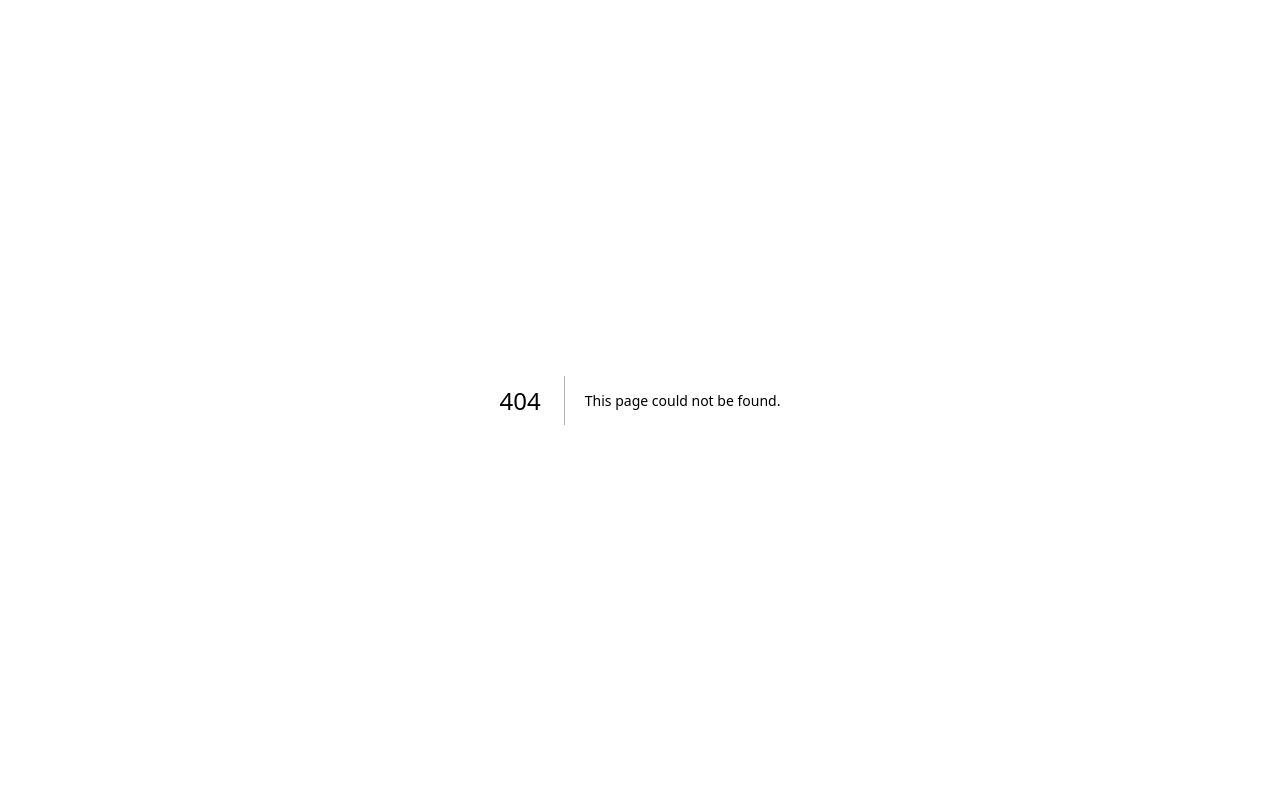
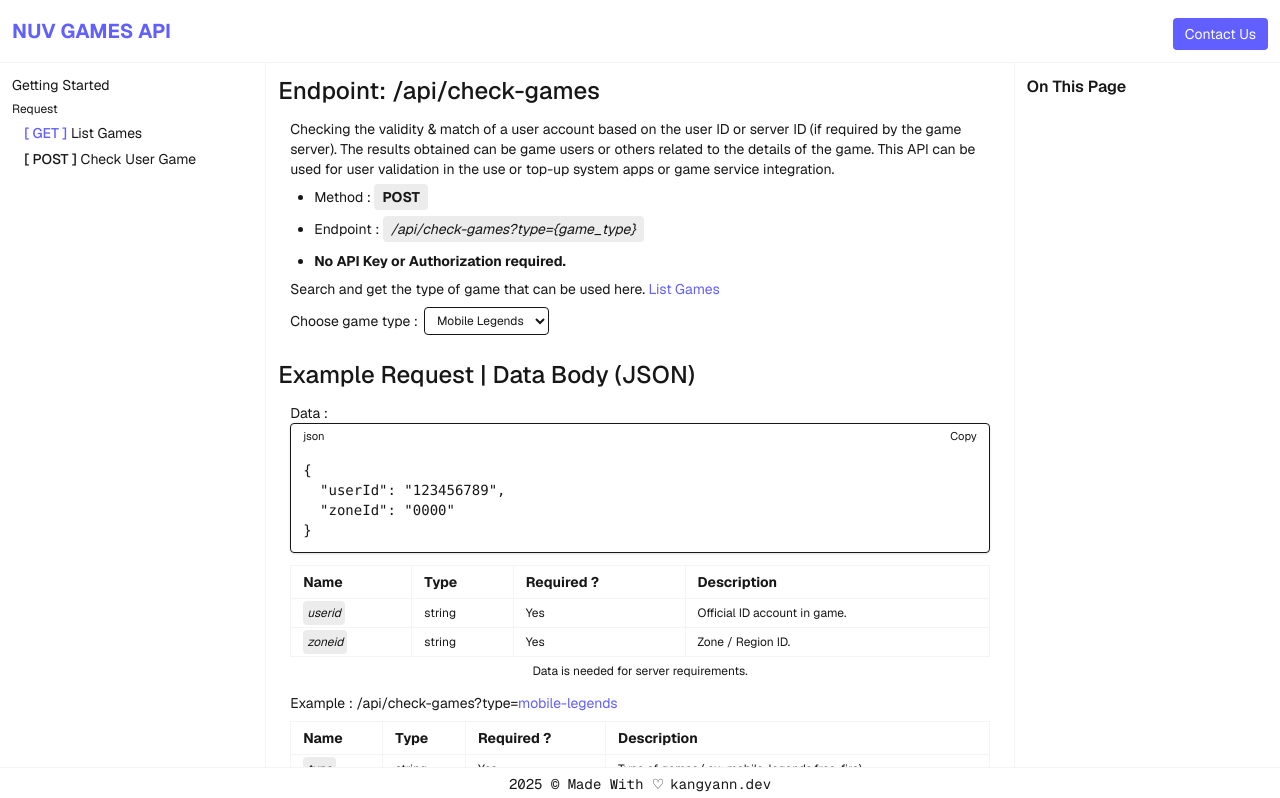
Before and after one commit to Kangyann/games-check-api, a Next.js app: page /docs/check-user-game in a window 1280 px wide. Before the commit this address had no page. Shown: the top 798 px of the page. Built offline with nearby package versions, Linux system fonts and the light colour scheme.

Commit message:
chore: up all updates

```diff
--- /dev/null
+++ b/src/app/docs/check-user-game/page.tsx
@@ -0,0 +1,114 @@
+import MainDocsComponent from '../../../components/organisms/docs/main';
+import { title } from 'process';
+import HightLightAtom from '../../../components/atoms/highlight';
+export default function DocsCheckUserGame() {
+    const example = `fetch('https://nuv-games-api.vercel.app/api/check-games?type=mobile-legends', {
+  method: 'POST',
+  headers: {
+    'Content-Type': 'application/json'
+  },
+  body: JSON.stringify({
+    userid: '12345678',
+    zoneid: '1234'
+  })
+})
+  .then(res => res.json())
+  .then(data => console.log(data))
+  .catch(err => console.error('Error checking user:', err))`
+    const json = {
+        "status": 200,
+        "message": "200 - [MOBILE-LEGENDS] : Data successfully retrieved ",
+        "data": {
+            "username": "kangyann.",
+            "country": "Indonesia"
+        }
+    }
+    return (<>
+        <MainDocsComponent title="Endpoint: /api/check-games">
+            <p>Checking the validity & match of a user account based on the user ID or server ID (if required by the game server).
+                The results obtained can be game users or others related to the details of the game.
+                This API can be used for user validation in the use or top-up system apps or game service integration.
+            </p>
+            <ul className="list-disc ms-6 space-y-3">
+                <li>Method : <b className="px-2 bg-[rgb(0,0,0,.075)] rounded py-1">POST</b></li>
+                <li>Endpoint : <i className="px-2 bg-[rgb(0,0,0,.075)] rounded py-1">/api/check-games?type={"{game_type}"}</i></li>
+                <li><b>No API Key or Authorization required.</b></li>
+            </ul>
+            <p>Search and get the type of game that can be used here. <a href="http://nuv-games-api.vercel.app/api/list-games" className="text-indigo-500">List Games</a></p>
+            <div className="flex items-center gap-1.5">
+                <p>Choose game type  :</p>
+                <select name="type" id="type" title="type-games" className="cursor-pointer border rounded px-2 py-1 text-xs">
+                    <option value="">Mobile Legends</option>
+                </select>
+            </div>
+        </MainDocsComponent>
+
+        <MainDocsComponent title="Example Request | Data Body (JSON)">
+            <HightLightAtom type="json" title="Data :">
+                <pre>{JSON.stringify({
+                    "userId": "123456789",
+                    "zoneId": "0000"
+                }, null, 2)}</pre>
+            </HightLightAtom>
+            <div className="overflow-x-auto max-w-full">
+                <table className="table-auto border-collapse border border-gray-100 w-full text-sm">
+                    <caption className="caption-bottom my-1.5 text-xs">Data is needed for server requirements.</caption>
+                    <thead>
+                        <tr>
+                            <th className="px-3 py-1.5 text-nowrap border border-gray-100 text-left ">Name</th>
+                            <th className="px-3 py-1.5 text-nowrap border border-gray-100 text-left ">Type</th>
+                            <th className="px-3 py-1.5 text-nowrap border border-gray-100 text-left ">Required ?</th>
+                            <th className="px-3 py-1.5 text-nowrap border border-gray-100 text-left ">Description</th>
+                        </tr>
+                    </thead>
+                    <tbody className="text-xs">
+                        <tr>
+                            <td className="px-3 py-1.5 border border-gray-100"><i className="bg-[rgb(0,0,0,.075)] p-1 rounded">userid</i></td>
+                            <td className="px-3 py-1.5 border border-gray-100">string</td>
+                            <td className="px-3 py-1.5 border border-gray-100">Yes</td>
+                            <td className="px-3 py-1.5 border border-gray-100">Official ID account in game.</td>
+                        </tr>
+                        <tr>
+                            <td className="px-3 py-1.5 border border-gray-100"><i className="bg-[rgb(0,0,0,.075)] p-1 rounded">zoneid</i></td>
+                            <td className="px-3 py-1.5 border border-gray-100">string</td>
+                            <td className="px-3 py-1.5 border border-gray-100">Yes</td>
+                            <td className="px-3 py-1.5 border border-gray-100">Zone / Region ID.</td>
+                        </tr>
+                    </tbody>
+                </table>
+            </div>
+            <p>Example : /api/check-games?type=<span className="text-indigo-500">mobile-legends</span></p>
+            <table className="table-auto border-collapse border border-gray-100 w-full text-sm">
+                <caption className="caption-bottom my-1.5 text-xs">Type required for use of check user game specifications.</caption>
+                <thead>
+                    <tr>
+                        <th className="px-3 py-1.5 text-nowrap border border-gray-100 text-left ">Name</th>
+                        <th className="px-3 py-1.5 text-nowrap border border-gray-100 text-left ">Type</th>
+                        <th className="px-3 py-1.5 text-nowrap border border-gray-100 text-left ">Required ?</th>
+                        <th className="px-3 py-1.5 text-nowrap border border-gray-100 text-left ">Description</th>
+                    </tr>
+                </thead>
+                <tbody className="text-xs">
+                    <tr>
+                        <td className="px-3 py-1.5 border border-gray-100"><i className="bg-[rgb(0,0,0,.075)] p-1 rounded">type</i></td>
+                        <td className="px-3 py-1.5 border border-gray-100">string</td>
+                        <td className="px-3 py-1.5 border border-gray-100">Yes</td>
+                        <td className="px-3 py-1.5 border border-gray-100">Type of games ( ex: mobile-legends,free-fire)</td>
+                    </tr>
+                </tbody>
+            </table>
+            <HightLightAtom type="javascript" title="Request :">
+                <div className="">
+                    <pre>{example}</pre>
+                </div>
+            </HightLightAtom>
+        </MainDocsComponent>
+        <MainDocsComponent title="Example Response">
+            <HightLightAtom type="json" title="Response :">
+                <div className="">
+                    <pre>{JSON.stringify(json, null, 2)}</pre>
+                </div>
+            </HightLightAtom>
+        </MainDocsComponent>
+    </>)
+}
--- a/src/app/docs/list-games/page.tsx
+++ b/src/app/docs/list-games/page.tsx
@@ -27,11 +27,11 @@ export default function DocsListGames(): React.ReactNode {
                 )}
                 {!value.html && <p>{value.desc}</p>}
                 {value.other && (
-                    <ul className="space-y-1.5 ms-3">
+                    <>
                         {value.other.map((item: string, index: number) => (
                             <li key={`list-games-other-item${index}`}>{item}</li>
                         ))}
-                    </ul>
+                    </>
                 )}
             </MainDocsComponent>
         ))}
@@ -39,7 +39,7 @@ export default function DocsListGames(): React.ReactNode {
             <MainDocsComponent title={value.title} key={`list-games-data-w-code-${index}`}>
                 <HightLightAtom type={value.type} title={value.highlight_title}>
                     {value?.code && <code>{value.code}</code>}
-                    {value?.json && <pre>{JSON.stringify(value.json,null,2)}</pre>}
+                    {value?.json && <pre>{JSON.stringify(value.json, null, 2)}</pre>}
                     {value?.pre && <pre className="whitespace-pre-wrap">{value.pre}</pre>}
                 </HightLightAtom>
             </MainDocsComponent>
--- a/src/app/docs/page.tsx
+++ b/src/app/docs/page.tsx
@@ -1,6 +1,5 @@
 "use client"
 import { useEffect  } from "react";
-
 import { useOnThisPage } from "@/context/OnThisPage";
 import MainDocsComponent from "@/components/organisms/docs/main"
 import HightLightAtoms from '@/components/atoms/highlight';
--- a/src/app/page.tsx
+++ b/src/app/page.tsx
@@ -1,7 +1,27 @@
+/**
+ * @import Image as next/image
+ * @import Link as next/link
+ * @import LogoIcon as Icon
+ */
+
 import Image from "next/image";
 import LogoIcon from '@/app/icon.png'
+import Link from "next/link";
 
-export default function Home() {
+/**
+ * @function Home
+ * @constant
+ * @type {Record<string,string>}
+ * @returns {React.ReactNode}
+ */
+export default function Home(): React.ReactNode {
+
+  const data: Record<string, string> = {
+    title: "NUV GAMES API",
+    desc: "Free Open Source Program - Api Games Checker",
+    to: "READ DOCS"
+  }
+
   return (
     <div className="">
       <div className="font-[family-name:var(--font-geist-mono)]">
@@ -9,9 +29,9 @@ export default function Home() {
           <div className="flex items-center">
             <Image src={LogoIcon} alt="nuv_icon" width={128} height={128} draggable={false} />
             <div className="flex flex-col max-w-72">
-              <h1 className="text-2xl font-bold">NUV GAMES API</h1>
-              <p className="text-sm">Free Open Source Program - Api Games Checker</p>
-              <a href="/docs" className="text-sm bg-indigo-500 text-white px-3 py-1.5 rounded w-fit mt-1.5 font-[family-name:var(--font-geist-sans) hover:bg-indigo-500/90 active:scale-[.95] transition">READ DOCS</a>
+              <h1 className="text-2xl font-bold">{data.title}</h1>
+              <p className="text-sm">{data.desc}</p>
+              <Link href="/docs" className="text-sm bg-indigo-500 text-white px-3 py-1.5 rounded w-fit mt-1.5 font-[family-name:var(--font-geist-sans) hover:bg-indigo-500/90 active:scale-[.95] transition">{data.to}</Link>
             </div>
           </div>
         </main>
--- a/src/components/organisms/docs/main.tsx
+++ b/src/components/organisms/docs/main.tsx
@@ -1,15 +1,12 @@
-import React from "react";
 
-export default function MainDocsComponent({ children, title }: Readonly<{ children: React.ReactNode, title: string }>) {
+export default function MainDocsComponent({ children, title, id }: Readonly<{ children: React.ReactNode, title: string, id?: string }>) {
     return (
-        <React.Fragment>
-            <div className="mb-6 w-full">
-                <h4 className="text-2xl font-medium">{title}</h4>
-                <div className="space-y-2 mt-3 text-sm px-3">
-                    {children}
-                </div>
+        <div className="mb-6 w-full" id={id}>
+            <h4 className="text-2xl font-medium">{title}</h4>
+            <div className="space-y-2 mt-3 text-sm px-3 max-w-full">
+                {children}
             </div>
-        </React.Fragment>
+        </div>
     )
 
 }
--- a/src/data/pages/docs/data.json
+++ b/src/data/pages/docs/data.json
@@ -7,7 +7,7 @@
   "sidebar-link": [
     {
       "title": "Getting Started",
-      "to": "/docs/getting-started",
+      "to": "/docs",
       "alt": "getting-started"
     },
     {
@@ -26,9 +26,14 @@
           "text": "Check User Game",
           "color": "yellow-500",
           "alt": "check-user-game",
-          "to": "/docs/check-games"
+          "to": "/docs/check-user-game"
         }
       ]
     }
-  ]
+  ],
+  "footer": {
+    "desc": "2025 &copy; Made With ♡ ",
+    "author": "kangyann.dev",
+    "to": "https://kangyann.dev/"
+  }
 }
--- a/src/data/pages/docs/list-games.json
+++ b/src/data/pages/docs/list-games.json
@@ -2,16 +2,16 @@
   "data": [
     {
       "title": "Endpoint: /api/list-games",
-      "desc": "The <i className='bg-[rgb(0,0,0,.075)]  p-1 px-2 rounded text-xs font-semibold'>/api/list-games</i> endpoint allows you to retrieve a list of games from the Games Checker API. It’s a public endpoint, meaning you can access it <b>without an API key</b> — perfect for quick testing or public applications.",
+      "desc": "The <i className='bg-[rgb(0,0,0,.075)]  p-1 px-2 rounded text-xs font-semibold'>/api/list-games</i> endpoint allows you to retrieve a list of games to use on this Games Api Server. Please note that this API is unauthorised and is free to use by the public, meaning you can access it <b>without an API key</b> — perfect for quick testing or public applications.",
       "html": true
     },
     {
       "title": "What is api list-games?",
-      "desc": "The list-games feature is used to fetch a collection of games, optionally filtered by parameters like title, platform, or region. This endpoint is designed for:",
+      "desc": "The feature of this list-games api is used to retrieve a collection or list of game data that will be used in the GAMES API later. This api is designed to:",
       "other": [
-        "Displaying game catalogs",
-        "Creating search/autocomplete features",
-        "Browsing games by category or console"
+        "Display all types of games or games available.",
+        "Provide trials or testing for public use.",
+        "Can be used for original projects connected to this server."
       ]
     }
   ],
@@ -24,7 +24,7 @@
     },
     {
       "title": "🧪 Example Fetch",
-      "type": "js",
+      "type": "javascript",
       "highlight_title": "Fetch Request :",
       "pre": "fetch('https://nuv-games-api.vercel.app/api/list-games')\n .then(res => res.json())\n .then(data => console.log(data))\n .catch(err => console.error('Error fetching games:', err));`"
     },
```
